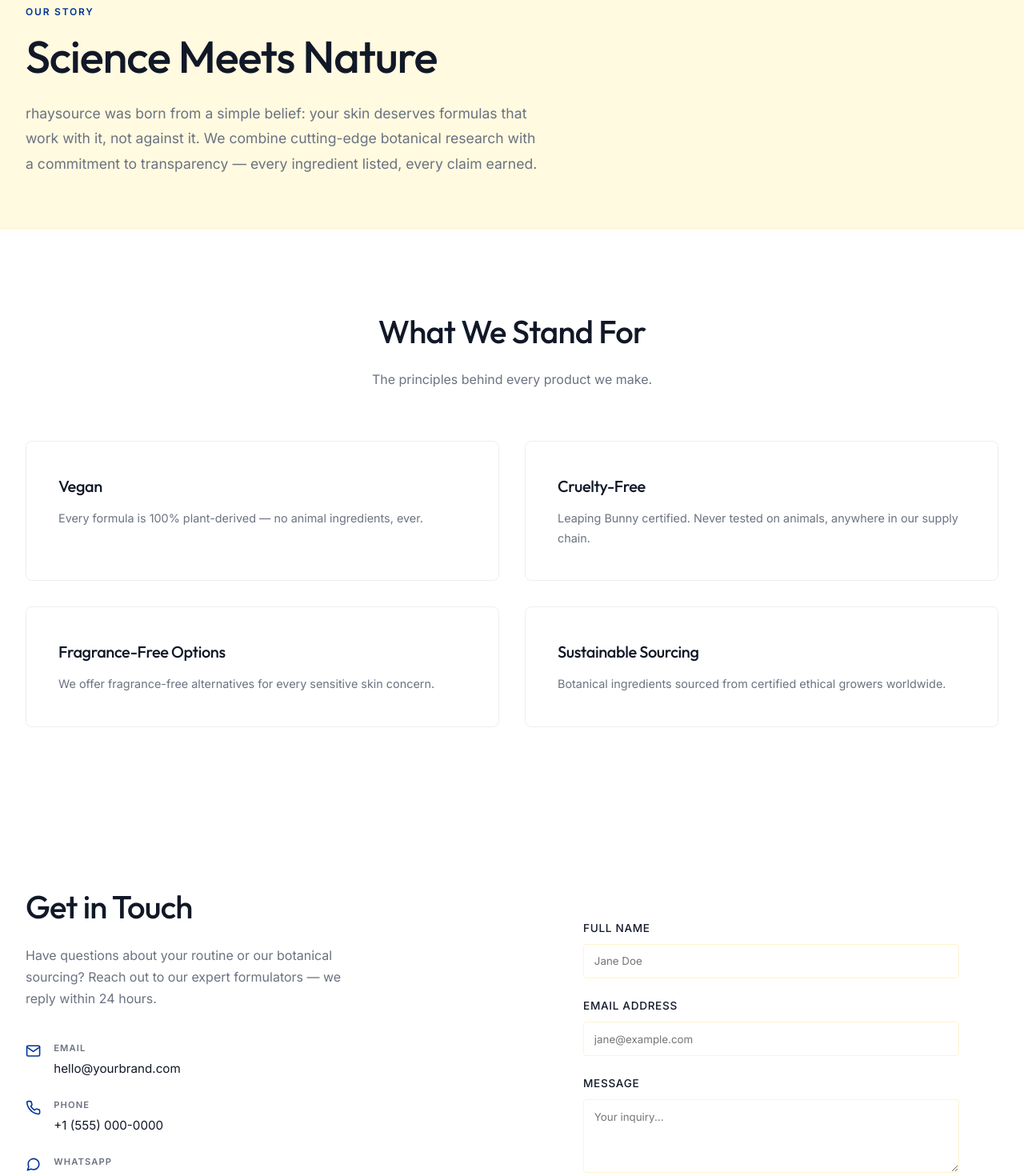
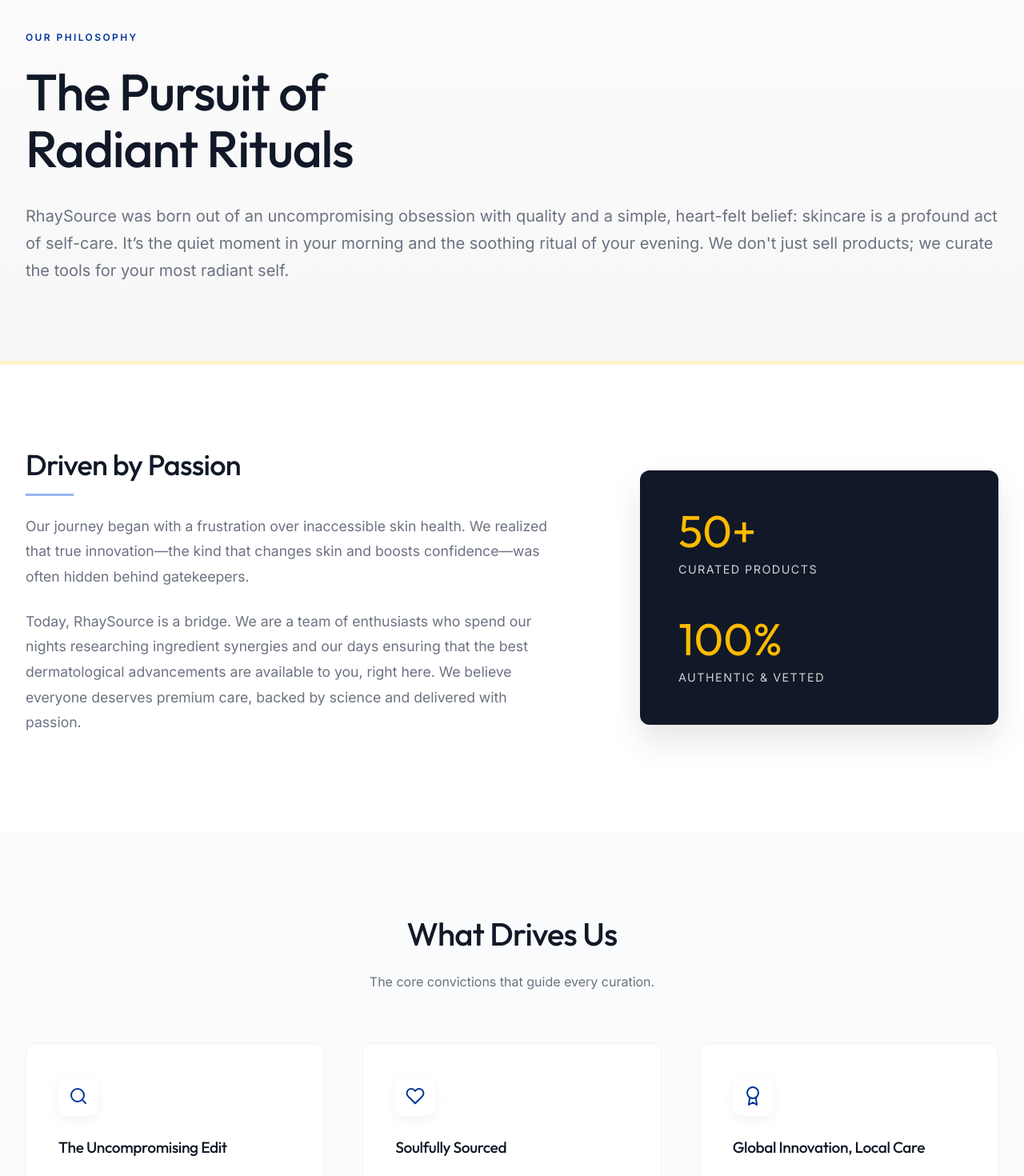
Before and after one commit to braguru/RhaySource, a React (Vite) app in the folder frontend/: page /about in a window 1280 px wide. Shown: the part 180-1650 px from the top of the page at 80% size. Built offline with nearby package versions, Linux system fonts and the light colour scheme; no server answers.

Commit message:
feat: implement vercel routing fix, custom 404 page, and enriched about section storytelling

```diff
--- a/frontend/src/App.css
+++ b/frontend/src/App.css
@@ -98,3 +98,14 @@
 .btn-link:hover {
   opacity: 0.8;
 }
+
+/* Global content padding */
+main {
+  padding-bottom: 3rem;
+}
+
+@media (max-width: 768px) {
+  main {
+    padding-bottom: 2rem;
+  }
+}
--- a/frontend/src/App.jsx
+++ b/frontend/src/App.jsx
@@ -7,6 +7,7 @@
 import ShopPage from './pages/ShopPage';
 import ProductDetailPage from './pages/ProductDetailPage';
 import AboutPage from './pages/AboutPage';
+import NotFoundPage from './pages/NotFoundPage';
 import { CartProvider } from './context/CartContext';
 import './App.css';
 
@@ -22,6 +23,8 @@
             <Route path="/shop" element={<ShopPage />} />
             <Route path="/products/:slug" element={<ProductDetailPage />} />
             <Route path="/about" element={<AboutPage />} />
+            {/* Catch-all route for 404 */}
+            <Route path="*" element={<NotFoundPage />} />
           </Routes>
         </main>
         <Footer />
--- a/frontend/src/components/layout/Footer.css
+++ b/frontend/src/components/layout/Footer.css
@@ -2,6 +2,7 @@
   background-color: var(--color-slate);
   color: rgba(255, 255, 255, 0.75);
   padding: 5rem 0 0;
+  margin-top: 3rem; /* Adjusted for better balance */
 }
 
 .footer-grid {
--- a/frontend/src/pages/AboutPage.css
+++ b/frontend/src/pages/AboutPage.css
@@ -1,64 +1,148 @@
 .about-page {
-  min-height: 60vh;
+  overflow-x: hidden;
 }
 
 .about-hero {
-  padding: 6rem 0 4rem;
-  background: var(--color-yellow-bg);
-  border-bottom: 1px solid var(--color-yellow-light);
+  background: linear-gradient(to bottom, #fcfcfc, #f7f7f7);
+  padding: 8rem 0 6rem;
+  border-bottom: 5px solid var(--color-yellow-light);
+}
+
+.about-hero-content {
+  max-width: 800px;
 }
 
 .about-eyebrow {
   font-size: 0.75rem;
   font-weight: 600;
   text-transform: uppercase;
-  letter-spacing: 0.15em;
+  letter-spacing: 0.2em;
   color: var(--color-blue);
-  margin-bottom: 1rem;
+  margin-bottom: 1.5rem;
 }
 
 .about-title {
-  font-size: 3.5rem;
+  font-size: 4rem;
   line-height: 1.1;
   color: var(--color-slate);
-  margin-bottom: 1.5rem;
+  margin-bottom: 2rem;
 }
 
 .about-intro {
+  font-size: 1.25rem;
+  line-height: 1.7;
+  color: var(--color-slate-light);
+}
+
+.vision-grid {
+  display: grid;
+  grid-template-columns: 1.5fr 1fr;
+  gap: 6rem;
+  align-items: center;
+}
+
+.accent-heading {
+  font-size: 2.25rem;
+  margin-bottom: 2rem;
+  position: relative;
+  display: inline-block;
+}
+
+.accent-heading::after {
+  content: '';
+  position: absolute;
+  bottom: -10px;
+  left: 0;
+  width: 60px;
+  height: 3px;
+  background-color: var(--color-blue-light);
+}
+
+.vision-text p {
   font-size: 1.1rem;
+  line-height: 1.8;
+  margin-bottom: 1.5rem;
   color: var(--color-slate-light);
-  max-width: 640px;
-  line-height: 1.8;
+}
+
+.vision-stat-card {
+  background: var(--color-slate);
+  padding: 3rem;
+  border-radius: 12px;
+  color: white;
+  display: flex;
+  flex-direction: column;
+  gap: 3rem;
+  box-shadow: 0 20px 40px rgba(0, 0, 0, 0.1);
+}
+
+.stat-item {
+  display: flex;
+  flex-direction: column;
+  gap: 0.5rem;
+}
+
+.stat-number {
+  font-family: var(--font-heading);
+  font-size: 3.5rem;
+  line-height: 1;
+  color: var(--color-yellow);
+}
+
+.stat-label {
+  font-size: 0.9rem;
+  text-transform: uppercase;
+  letter-spacing: 0.1em;
+  opacity: 0.8;
+}
+
+.bg-soft {
+  background-color: #fafbfc;
+}
+
+.value-icon-box {
+  width: 50px;
+  height: 50px;
+  background-color: white;
+  border-radius: 12px;
+  display: flex;
+  align-items: center;
+  justify-content: center;
+  font-size: 1.5rem;
+  color: var(--color-blue);
+  margin-bottom: 1.5rem;
+  box-shadow: 0 5px 15px rgba(0, 0, 0, 0.05);
 }
 
 .values-grid {
   display: grid;
-  grid-template-columns: repeat(2, 1fr);
-  gap: 2rem;
+  grid-template-columns: repeat(3, 1fr);
+  gap: 3rem;
 }
 
 .value-card {
   padding: 2.5rem;
-  border: 1px solid rgba(0, 0, 0, 0.07);
-  border-radius: 8px;
+  background: white;
+  border-radius: 12px;
+  border: 1px solid rgba(0, 0, 0, 0.05);
   transition: var(--transition-smooth);
 }
 
 .value-card:hover {
-  box-shadow: var(--shadow-hover);
-  border-color: transparent;
+  transform: translateY(-5px);
+  box-shadow: 0 15px 30px rgba(0, 0, 0, 0.08);
 }
 
 .value-card h3 {
-  font-size: 1.25rem;
+  font-size: 1.2rem;
+  margin-bottom: 1rem;
   color: var(--color-slate);
-  margin-bottom: 0.75rem;
 }
 
 .value-card p {
-  font-size: 0.9rem;
+  font-size: 0.95rem;
+  line-height: 1.6;
   color: var(--color-slate-light);
-  line-height: 1.7;
 }
 
 .contact-split {
@@ -68,66 +152,44 @@
   align-items: start;
 }
 
-.contact-details h2 {
-  font-size: 2.5rem;
-  margin-bottom: 1rem;
-}
-
-.contact-details-intro {
-  font-size: 1rem;
-  color: var(--color-slate-light);
-  line-height: 1.7;
-  margin-bottom: 2.5rem;
-  max-width: 400px;
-}
-
 .contact-info-list {
   list-style: none;
+  margin-top: 3rem;
   display: flex;
   flex-direction: column;
-  gap: 1.5rem;
+  gap: 2rem;
 }
 
 .contact-info-list li {
   display: flex;
-  align-items: flex-start;
-  gap: 1rem;
+  gap: 1.5rem;
+  align-items: center;
 }
 
 .contact-icon {
-  font-size: 1.2rem;
+  font-size: 1.5rem;
   color: var(--color-blue);
-  margin-top: 2px;
-  flex-shrink: 0;
 }
 
 .contact-info-label {
   display: block;
-  font-size: 0.7rem;
+  font-size: 0.75rem;
   font-weight: 600;
   text-transform: uppercase;
   letter-spacing: 0.1em;
   color: var(--color-slate-light);
-  margin-bottom: 0.2rem;
+  margin-bottom: 0.25rem;
 }
 
 .contact-info-value {
-  font-size: 0.95rem;
   color: var(--color-slate);
   text-decoration: none;
-  transition: var(--transition-fast);
+  font-weight: 500;
 }
 
-a.contact-info-value:hover {
-  color: var(--color-blue);
-}
-
+/* Mobile Responsiveness */
 @media (max-width: 900px) {
-  .values-grid {
-    grid-template-columns: 1fr;
-  }
-
-  .contact-split {
+  .vision-grid, .values-grid, .contact-split {
     grid-template-columns: 1fr;
     gap: 3rem;
   }
@@ -135,14 +197,8 @@
   .about-title {
     font-size: 2.5rem;
   }
-}
 
-@media (max-width: 600px) {
   .about-hero {
-    padding: 4rem 0 3rem;
-  }
-
-  .about-title {
-    font-size: 2rem;
+    padding: 6rem 0 4rem;
   }
 }
--- a/frontend/src/pages/AboutPage.jsx
+++ b/frontend/src/pages/AboutPage.jsx
@@ -1,47 +1,115 @@
 import React from 'react';
-import { FiMail, FiPhone, FiMapPin, FiMessageCircle } from 'react-icons/fi';
+import { FiMail, FiPhone, FiMapPin, FiMessageCircle, FiHeart, FiSearch, FiAward } from 'react-icons/fi';
 import ContactForm from '../components/features/ContactForm';
+import { motion } from 'framer-motion';
 import './AboutPage.css';
 
 const values = [
-  { title: 'Vegan', description: 'Every formula is 100% plant-derived — no animal ingredients, ever.' },
-  { title: 'Cruelty-Free', description: 'Leaping Bunny certified. Never tested on animals, anywhere in our supply chain.' },
-  { title: 'Fragrance-Free Options', description: 'We offer fragrance-free alternatives for every sensitive skin concern.' },
-  { title: 'Sustainable Sourcing', description: 'Botanical ingredients sourced from certified ethical growers worldwide.' },
+  {
+    title: 'The Uncompromising Edit',
+    description: 'We don\'t just stock products; we curate breakthroughs. Every brand in our collection is meticulously vetted for ingredient integrity and clinical results.',
+    icon: <FiSearch />
+  },
+  {
+    title: 'Soulfully Sourced',
+    description: '100% Vegan & Cruelty-Free. Our passion for beauty never comes at the cost of our compassion for nature and all living beings.',
+    icon: <FiHeart />
+  },
+  {
+    title: 'Global Innovation, Local Care',
+    description: 'Bringing the world\'s most sophisticated dermatology—from Seoul to Paris—directly to the heart of our community with expert guidance.',
+    icon: <FiAward />
+  },
 ];
 
 export default function AboutPage() {
-  const email = import.meta.env.VITE_BRAND_EMAIL;
-  const phone = import.meta.env.VITE_BRAND_PHONE;
-  const whatsapp = import.meta.env.VITE_BRAND_WHATSAPP;
-  const address = import.meta.env.VITE_BRAND_ADDRESS;
+  const email = import.meta.env.VITE_CONTACT_EMAIL;
+  const whatsapp = import.meta.env.VITE_WHATSAPP_NUMBER;
 
   return (
     <div className="about-page">
       <section className="about-hero">
         <div className="container about-hero-content">
-          <p className="about-eyebrow">Our Story</p>
-          <h1 className="about-title">Science Meets Nature</h1>
-          <p className="about-intro">
-            rhaysource was born from a simple belief: your skin deserves formulas that work with it, not against it.
-            We combine cutting-edge botanical research with a commitment to transparency — every ingredient listed,
-            every claim earned.
-          </p>
+          <motion.p
+            className="about-eyebrow"
+            initial={{ opacity: 0, y: 10 }}
+            animate={{ opacity: 1, y: 0 }}
+            transition={{ duration: 0.5 }}
+          >
+            Our Philosophy
+          </motion.p>
+          <motion.h1
+            className="about-title"
+            initial={{ opacity: 0, y: 20 }}
+            animate={{ opacity: 1, y: 0 }}
+            transition={{ duration: 0.6, delay: 0.1 }}
+          >
+            The Pursuit of <br /> Radiant Rituals
+          </motion.h1>
+          <motion.p
+            className="about-intro"
+            initial={{ opacity: 0, y: 20 }}
+            animate={{ opacity: 1, y: 0 }}
+            transition={{ duration: 0.6, delay: 0.2 }}
+          >
+            RhaySource was born out of an uncompromising obsession with quality and a simple, heart-felt belief:
+            skincare is a profound act of self-care. It’s the quiet moment in your morning and the soothing
+            ritual of your evening. We don't just sell products; we curate the tools for your most radiant self.
+          </motion.p>
         </div>
       </section>
 
-      <section className="about-values py-xl">
+      <section className="about-vision py-xl">
+        <div className="container">
+          <div className="vision-grid">
+            <div className="vision-text">
+              <h2 className="accent-heading">Driven by Passion</h2>
+              <p>
+                Our journey began with a frustration over inaccessible skin health. We realized that
+                true innovation—the kind that changes skin and boosts confidence—was often hidden behind
+                gatekeepers.
+              </p>
+              <p>
+                Today, RhaySource is a bridge. We are a team of enthusiasts who spend our nights
+                researching ingredient synergies and our days ensuring that the best dermatological
+                advancements are available to you, right here. We believe everyone deserves premium
+                care, backed by science and delivered with passion.
+              </p>
+            </div>
+            <div className="vision-stat-card">
+              <div className="stat-item">
+                <span className="stat-number">50+</span>
+                <span className="stat-label">Curated Products</span>
+              </div>
+              <div className="stat-item">
+                <span className="stat-number">100%</span>
+                <span className="stat-label">Authentic & Vetted</span>
+              </div>
+            </div>
+          </div>
+        </div>
+      </section>
+
+      <section className="about-values py-xl bg-soft">
         <div className="container">
           <div className="section-header">
-            <h2>What We Stand For</h2>
-            <p>The principles behind every product we make.</p>
+            <h2>What Drives Us</h2>
+            <p>The core convictions that guide every curation.</p>
           </div>
           <div className="values-grid">
-            {values.map(v => (
-              <div key={v.title} className="value-card">
+            {values.map((v, i) => (
+              <motion.div
+                key={v.title}
+                className="value-card"
+                initial={{ opacity: 0, scale: 0.95 }}
+                whileInView={{ opacity: 1, scale: 1 }}
+                viewport={{ once: true }}
+                transition={{ duration: 0.5, delay: i * 0.1 }}
+              >
+                <div className="value-icon-box">{v.icon}</div>
                 <h3>{v.title}</h3>
                 <p>{v.description}</p>
-              </div>
+              </motion.div>
             ))}
           </div>
         </div>
@@ -51,10 +119,10 @@
         <div className="container">
           <div className="contact-split">
             <div className="contact-details">
-              <h2>Get in Touch</h2>
+              <h2>Expert Guidance</h2>
               <p className="contact-details-intro">
-                Have questions about your routine or our botanical sourcing?
-                Reach out to our expert formulators — we reply within 24 hours.
+                Skin health is personal. If you’re unsure where to start your ritual,
+                our consultants are here to help you build a routine that works for your unique skin.
               </p>
 
               <ul className="contact-info-list">
@@ -62,17 +130,8 @@
                   <li>
                     <FiMail className="contact-icon" />
                     <div>
-                      <span className="contact-info-label">Email</span>
+                      <span className="contact-info-label">Email Us</span>
                       <a href={`mailto:${email}`} className="contact-info-value">{email}</a>
-                    </div>
-                  </li>
-                )}
-                {phone && (
-                  <li>
-                    <FiPhone className="contact-icon" />
-                    <div>
-                      <span className="contact-info-label">Phone</span>
-                      <a href={`tel:${phone.replace(/\D/g, '')}`} className="contact-info-value">{phone}</a>
                     </div>
                   </li>
                 )}
@@ -80,24 +139,15 @@
                   <li>
                     <FiMessageCircle className="contact-icon" />
                     <div>
-                      <span className="contact-info-label">WhatsApp</span>
+                      <span className="contact-info-label">WhatsApp Concierge</span>
                       <a
                         href={`https://wa.me/${whatsapp.replace(/\D/g, '')}`}
                         target="_blank"
                         rel="noopener noreferrer"
                         className="contact-info-value"
                       >
-                        Message us on WhatsApp
+                        Start a Consultation
                       </a>
-                    </div>
-                  </li>
-                )}
-                {address && (
-                  <li>
-                    <FiMapPin className="contact-icon" />
-                    <div>
-                      <span className="contact-info-label">Address</span>
-                      <span className="contact-info-value">{address}</span>
                     </div>
                   </li>
                 )}
```
Also changed, not shown: frontend/src/pages/NotFoundPage.css (added, +113 -0 lines), frontend/src/pages/NotFoundPage.jsx (added, +42 -0 lines), 1 other file (tests, documents, lock files or other folders).
